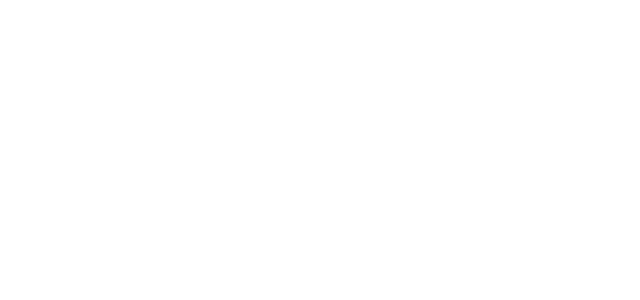
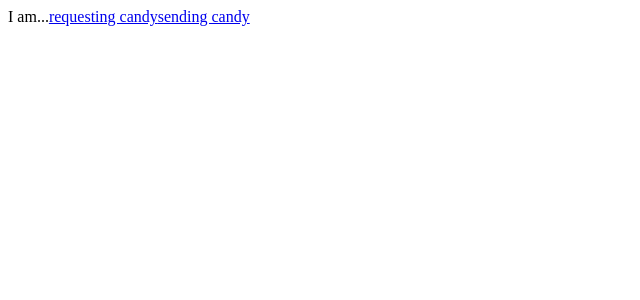
Before and after one commit to lauraschultz/trick-or-treat, a React (Create React App) app: page / in a window 1280 px wide. Shown: the top 300 px of the page, without its empty margins (0-640 px from the left). Built offline with nearby package versions, Linux system fonts and the light colour scheme.

Commit message:
fix the routes question mark

```diff
--- a/src/App.tsx
+++ b/src/App.tsx
@@ -7,19 +7,19 @@
 function App() {
   return (
     <Switch>
-      <Route path="./requester" exact>
+      <Route path="/requester" exact>
         <RequestPage />
       </Route>
-      <Route path="./sender" exact>
+      <Route path="/sender" exact>
         <SendPage />
       </Route>
-      <Route path="./" exact>
+      <Route path="/" exact>
         I am...
-        <Link to="./requester">requesting candy</Link>
-        <Link to="./sender">sending candy</Link>
+        <Link to="/requester">requesting candy</Link>
+        <Link to="/sender">sending candy</Link>
       </Route>
-      <Route path="./">
-        <Redirect to="./" />
+      <Route path="/">
+        <Redirect to="/" />
       </Route>
     </Switch>
   );
```
